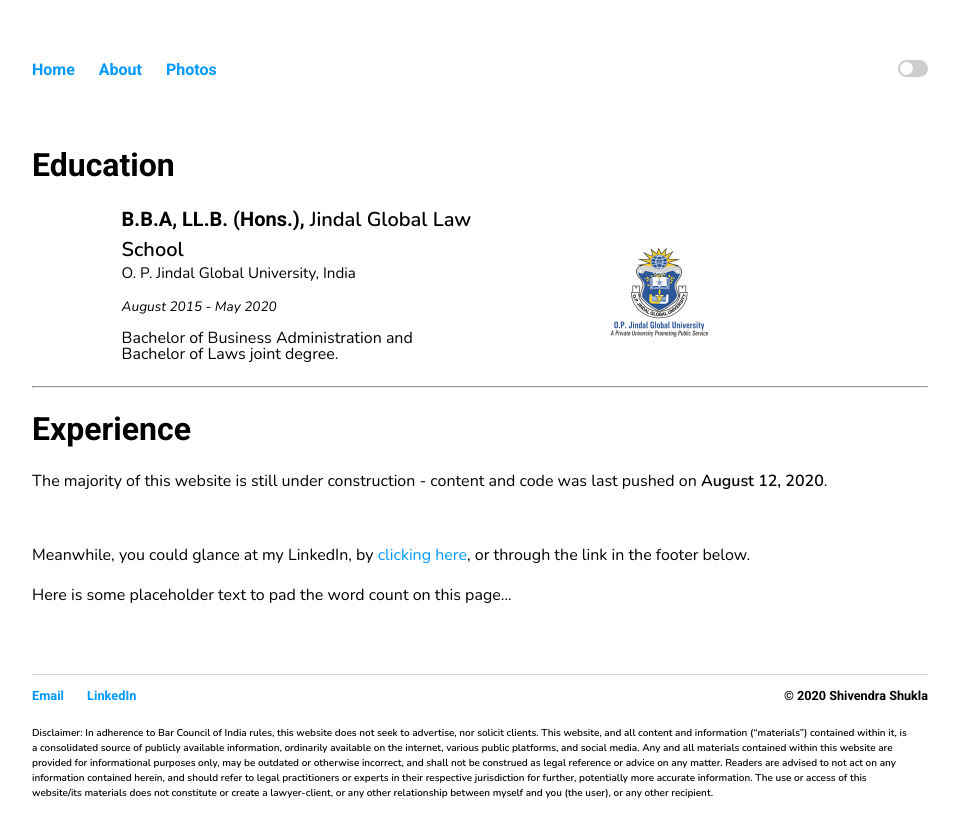
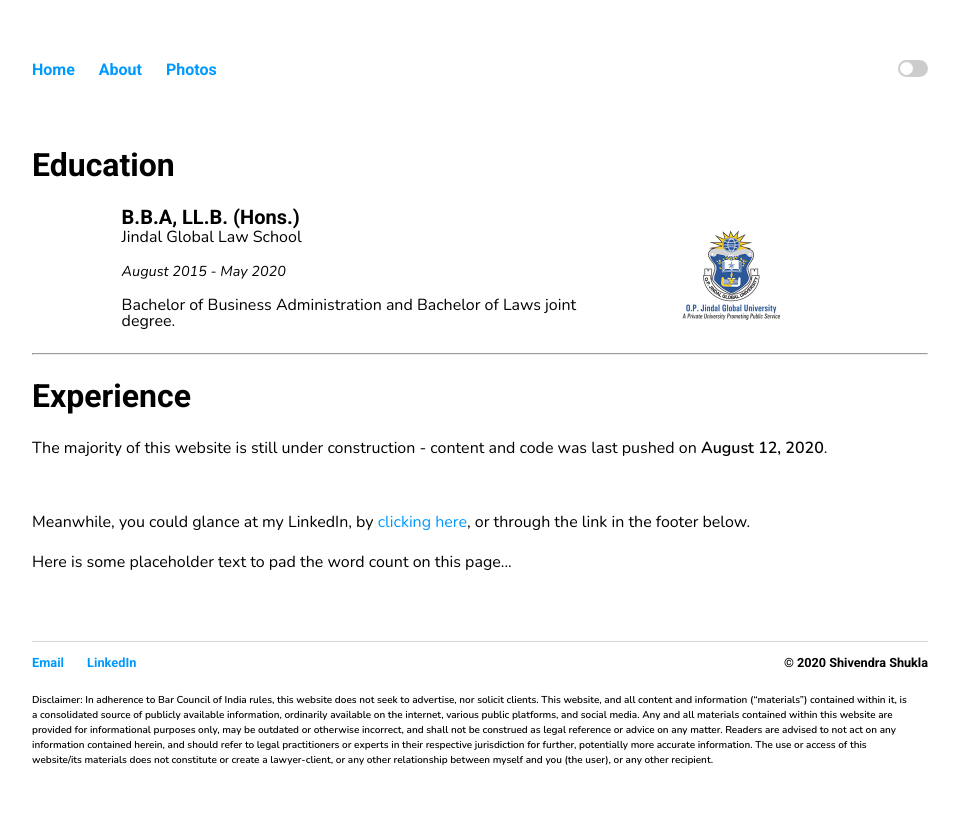
Before and after one commit to thatshivendrashukla/thatshivendrashukla.github.io, a Jekyll site: the page built from about/index.html, in a window 1280 px wide. Shown: the top 837 px of the page, without its empty margins (160-1119 px from the left). Built offline with Jekyll 4.4.1, drawn with Linux system fonts in a browser that asks for light colours.

Commit message:
modifications to about

```diff
--- a/about/index.html
+++ b/about/index.html
@@ -7,11 +7,11 @@ description: About Shivendra Shukla
 
 <div class="experience">
   <div class="xpcol">
-    <div itemscope itemtype="http://schema.org/Organization">
-		<b class="title" itemprop="legalName">B.B.A, LL.B. (Hons.), <span>Jindal Global Law School</span></b>
+    <div>
+		<b class="title">B.B.A, LL.B. (Hons.)</b>
+		<p>Jindal Global Law School</p>
 		<div>
-			<p class="lead" itemprop="location">O. P. Jindal Global University, India</p>
-			<p style="font-size: 0.85rem;"><em>August 2015 - May 2020</em></p>
+			<p style="font-size: 0.9rem; "><em>August 2015 - May 2020</em></p>
 			<p>Bachelor of Business Administration and Bachelor of Laws joint degree.</p></div>
 		</div>
   </div>
--- a/css/main.css
+++ b/css/main.css
@@ -240,12 +240,20 @@ input:checked + .slider:before {
 .experience  p.lead { font-size: 0.95rem; }
 .experience  p { line-height: 1rem; margin-top: 0;}
 
-.xpcol {
-  flex: 50%;
+.xpcol:nth-of-type(1) {
+  flex: 70%;
   min-width: 1ch;
   margin: auto;
   position: relative;
 }
+
+.xpcol:nth-of-type(2) {
+  flex: 30%;
+  min-width: 1ch;
+  margin: auto;
+  position: relative;
+}
+
 .xpavatar {
   display: block;
   min-width: 25px;
--- a/index.html
+++ b/index.html
@@ -13,7 +13,7 @@ description: The personal website of Shivendra Shukla - a law student with inter
   <div class="column">
     <div itemscope itemtype="http://schema.org/Person">
 		<h1 style="text-align: center; font-size: 3em" itemprop="name">Shivendra Shukla</h1>
-		<div><p class="lead">I am a recent <span itemprop="jobTitle">law graduate</span> with a BBA LL.B (Hons.) degree from the <span itemprop="alumniOf">Jindal Global Law School</span>, India.</p>
+		<div><p class="lead">I <span itemprop="jobTitle">graduated with a BBA LL.B (Hons.) degree from the </span> <span itemprop="alumniOf">Jindal Global Law School</span>, India.</p>
 		<p>My core areas of interest include general corporate, banking, insolvency, and mergers &amp; acquisitions. I also have an interest in the efficacious regulation of emerging technologies, data protection, and privacy.</p>
 		<p>I enjoy reading and writing, dabble in photography, and love the Oxford comma.</p></div>
 	</div>
```
Also changed, not shown: other parts of index.html (+1 -1 lines).
